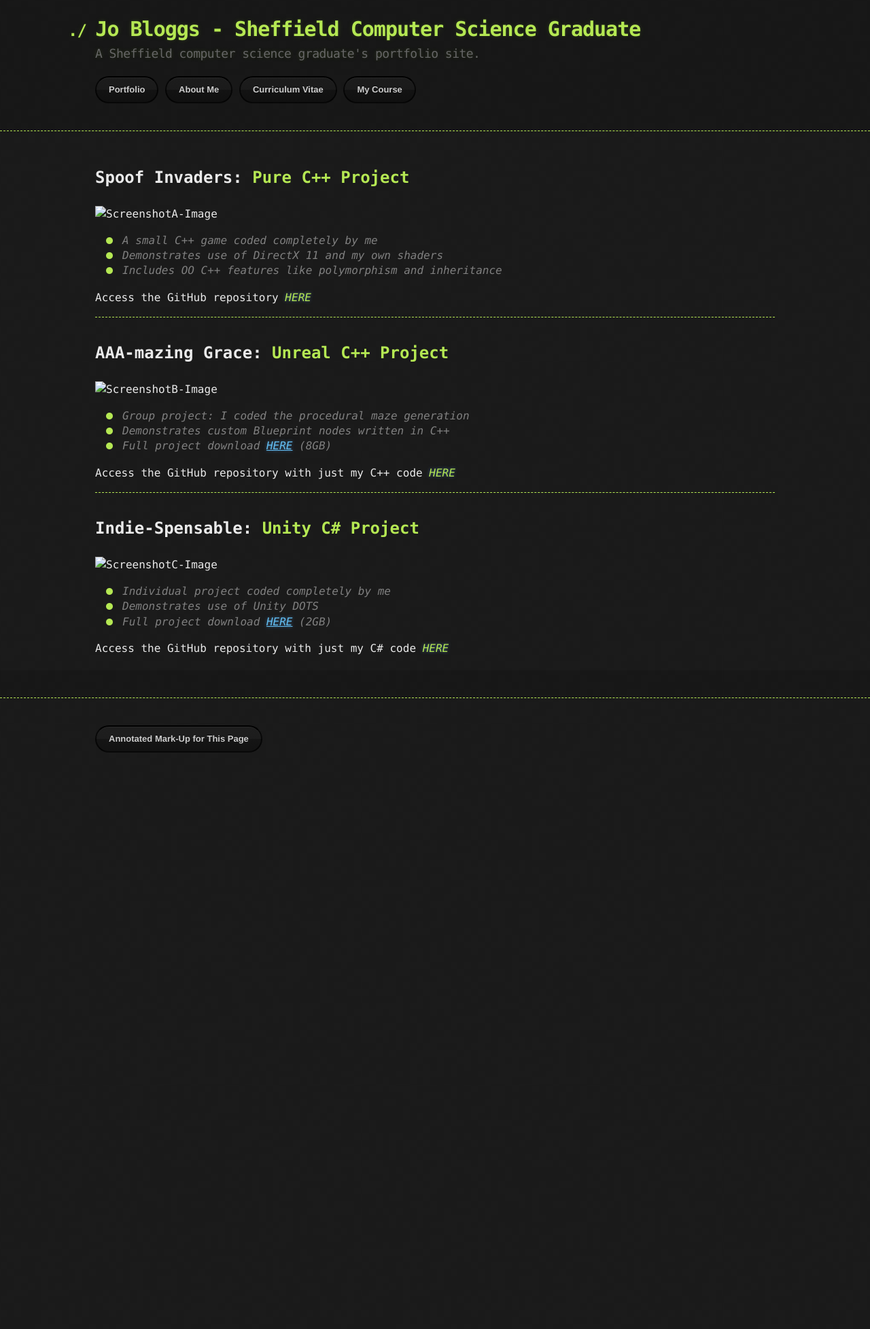
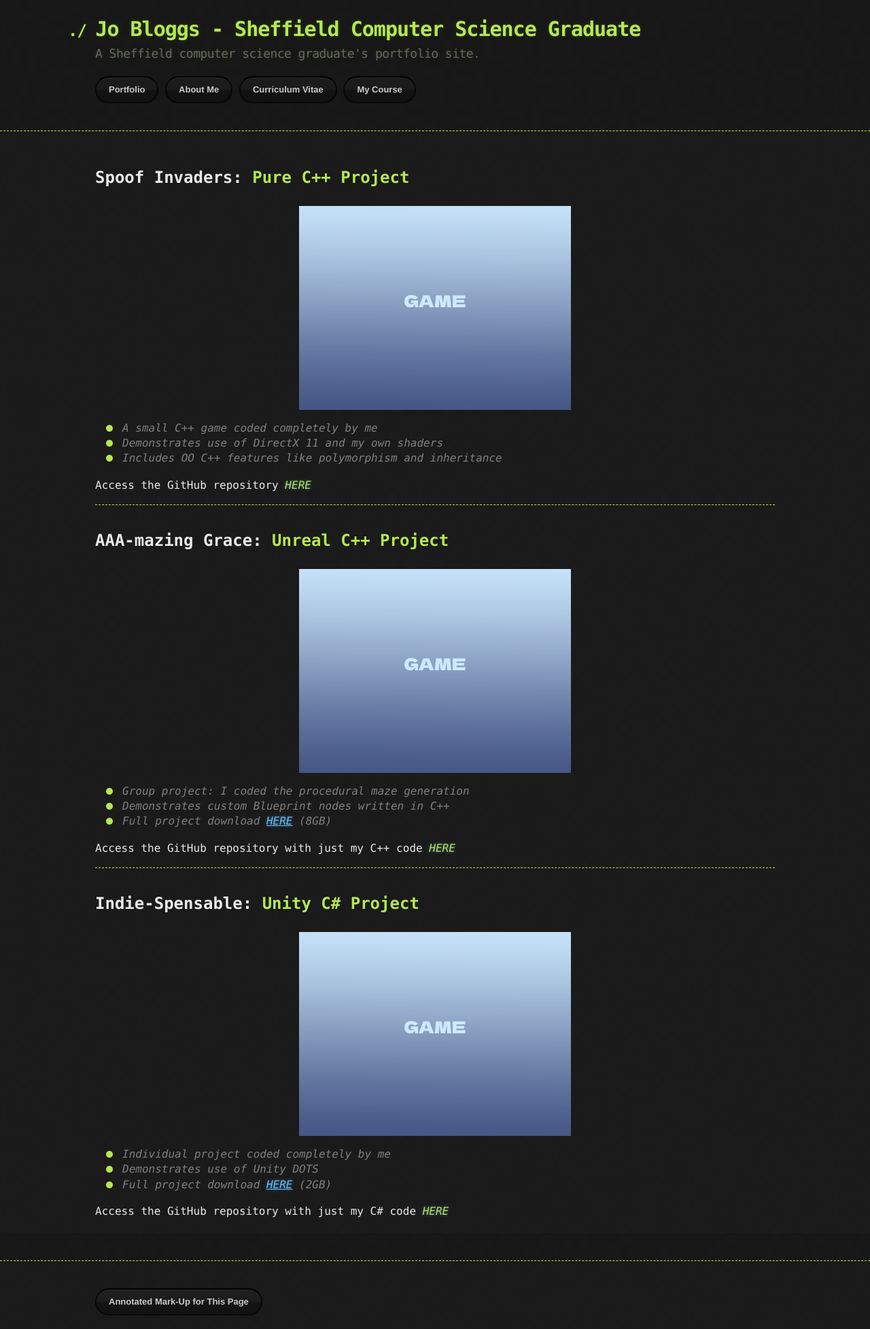
Before and after one commit to sumo-digital-academy/cs_portfolio, a Jekyll site: the page built from index.markdown, in a window 1280 px wide. Shown: the whole page at 68% size. Built offline with Jekyll 4.4.1, drawn with Linux system fonts in a browser that asks for light colours; before the commit the page ends 1127 px from its top, so only the background shows below that.

Commit message:
filepath fix

```diff
--- a/index.markdown
+++ b/index.markdown
@@ -41,7 +41,7 @@ permalink: /
 
 <p class="project-title">Spoof Invaders: <span class="project-type">Pure C++ Project</span></p>
 
-![ScreenshotA-Image]({{ site.url }}{{ site.baseurl }}/assets/image/Screenshot.png){: .align-center}
+![ScreenshotA-Image]({{ site.url }}{{ site.baseurl }}/assets/images/Screenshot.png){: .align-center}
 
 <div class="project-desc" markdown="1">
 - A small C++ game coded completely by me
@@ -55,7 +55,7 @@ Access the GitHub repository <a href="https://www.example.com" class="project-li
 
 <p class="project-title">AAA-mazing Grace: <span class="project-type">Unreal C++ Project</span></p>
 
-![ScreenshotB-Image]({{ site.url }}{{ site.baseurl }}/assets/image/Screenshot.png){: .align-center}
+![ScreenshotB-Image]({{ site.url }}{{ site.baseurl }}/assets/images/Screenshot.png){: .align-center}
 
 <div class="project-desc" markdown="1">
 - Group project: I coded the procedural maze generation
@@ -69,7 +69,7 @@ Access the GitHub repository with just my C++ code <a href="https://www.example.
 
 <p class="project-title">Indie-Spensable: <span class="project-type">Unity C# Project</span></p>
 
-![ScreenshotC-Image]({{ site.url }}{{ site.baseurl }}/assets/image/Screenshot.png){: .align-center}
+![ScreenshotC-Image]({{ site.url }}{{ site.baseurl }}/assets/images/Screenshot.png){: .align-center}
 
 <div class="project-desc" markdown="1">
 - Individual project coded completely by me
```
